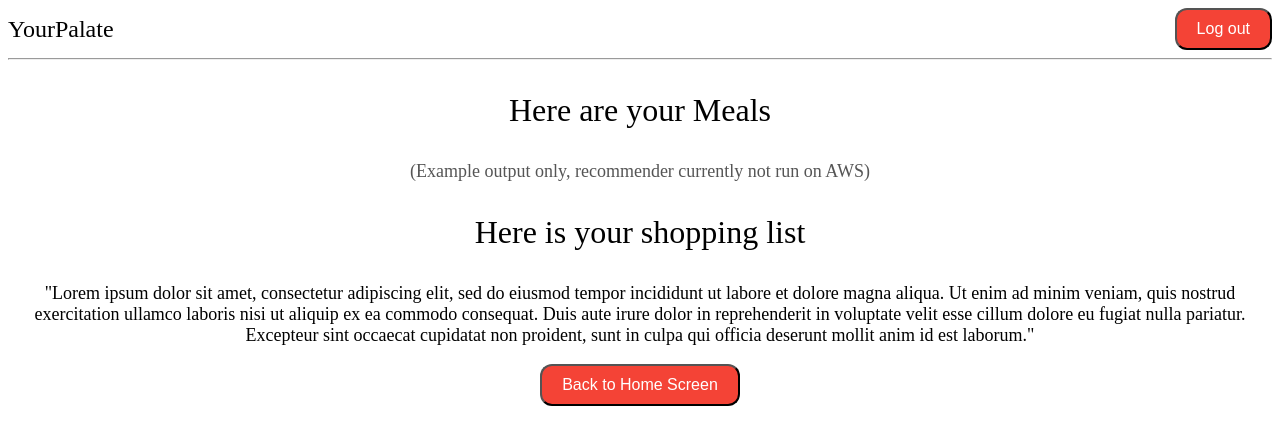
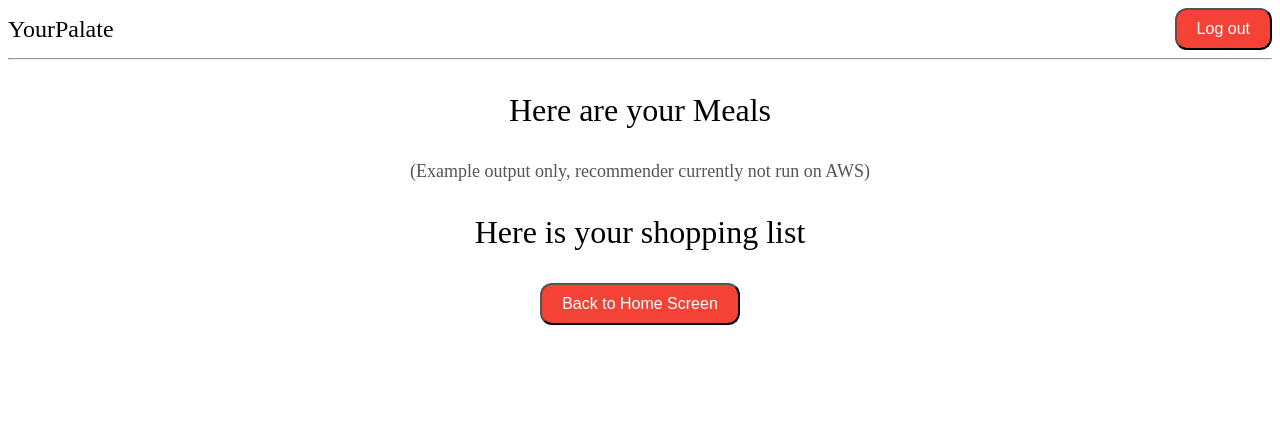
Before and after one commit to bitNathan/YourPalate, a Django app: template src/web_design/sample_site/templates/results.html in a window 1280 px wide. Shown: the top 445 px of the page. Run offline with Django 4.2, Linux system fonts and the light colour scheme; the template is opened without the code that fills it, so the values that code supplies are empty.

Commit message:
Removed lorem ipsum

```diff
--- a/src/web_design/sample_site/templates/results.html
+++ b/src/web_design/sample_site/templates/results.html
@@ -22,8 +22,7 @@
             -->
 <font size="6">
     <p> Here is your shopping list </p>
-<font size="4">
-    <p>"Lorem ipsum dolor sit amet, consectetur adipiscing elit, sed do eiusmod tempor incididunt ut labore et dolore magna aliqua. Ut enim ad minim veniam, quis nostrud exercitation ullamco laboris nisi ut aliquip ex ea commodo consequat. Duis aute irure dolor in reprehenderit in voluptate velit esse cillum dolore eu fugiat nulla pariatur. Excepteur sint occaecat cupidatat non proident, sunt in culpa qui officia deserunt mollit anim id est laborum."</p>
+
     <button onclick="location.href='/YourPalate/home/'" style="border-radius: 12px; padding: 10px 20px; background-color: #f44336; color: white; font-size: 16px;">
         Back to Home Screen
     </button>
```
